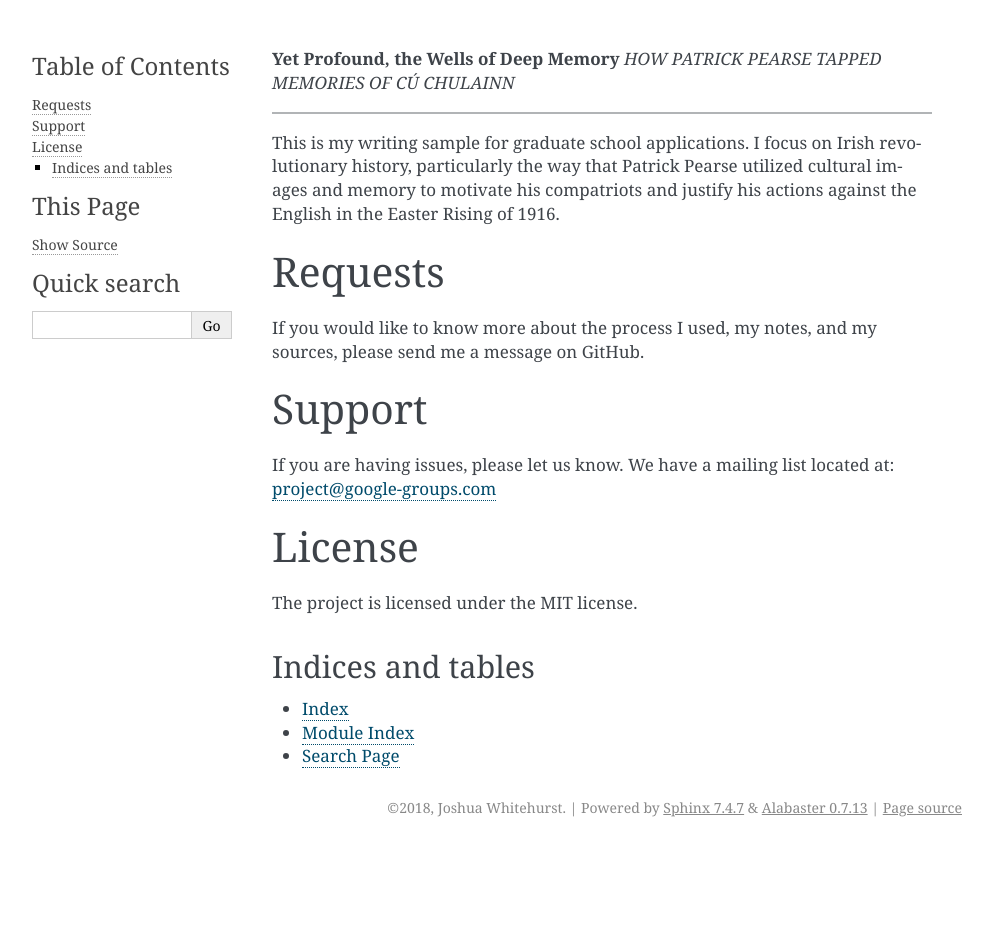
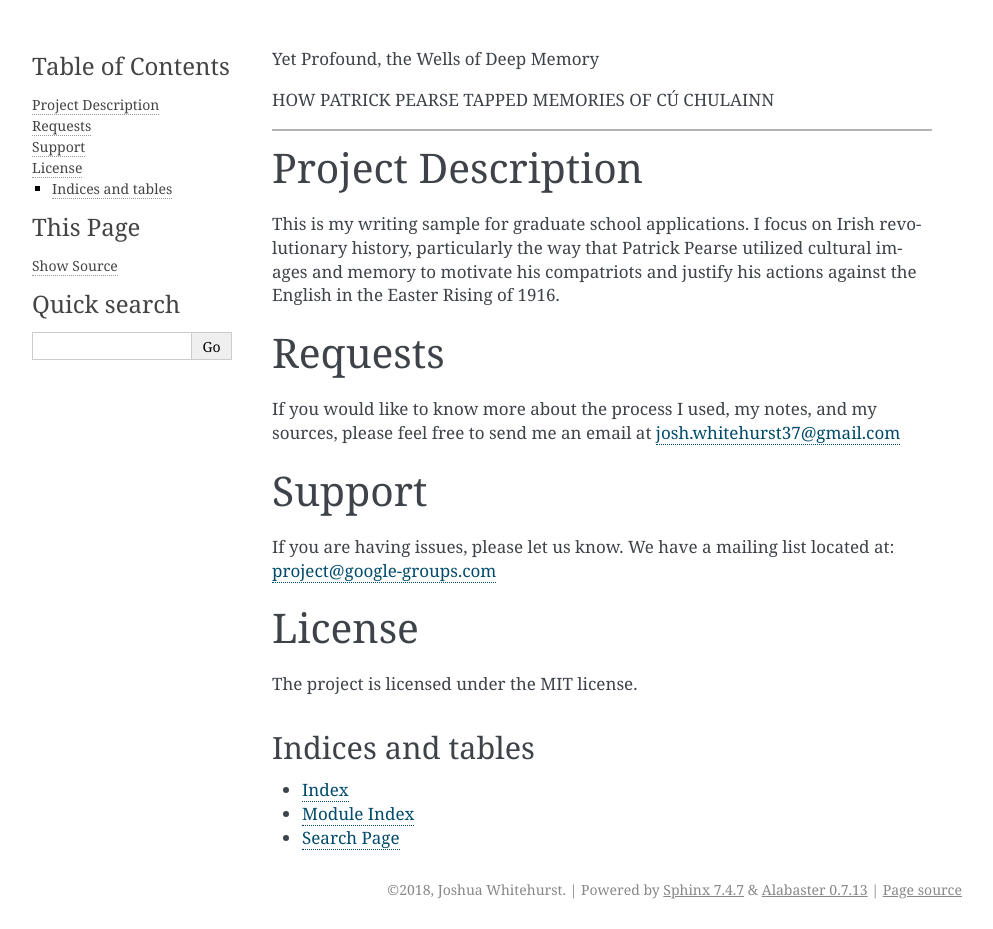
Before and after one commit to jwhitehurst37/writing_sample, a Sphinx documentation site: the page built from docs/index.rst, in a window 1280 px wide. Shown: the whole page, without its empty margins (148-1141 px from the left). Built offline with Sphinx 7.4.7, drawn with Linux system fonts in a browser that asks for light colours; before the commit the page ends 900 px from its top, so only the background shows below that.

Commit message:
clean up

```diff
--- a/docs/index.rst
+++ b/docs/index.rst
@@ -3,17 +3,21 @@
    You can adapt this file completely to your liking, but it should at least
    contain the root `toctree` directive.
 
-**Yet Profound, the Wells of Deep Memory**
-*HOW PATRICK PEARSE TAPPED MEMORIES OF CÚ CHULAINN*
+Yet Profound, the Wells of Deep Memory
+
+HOW PATRICK PEARSE TAPPED MEMORIES OF CÚ CHULAINN
 
 ==========================================
+
+Project Description
+-------
 
 This is my writing sample for graduate school applications. I focus on Irish revolutionary history, particularly the way that Patrick Pearse utilized cultural images and memory to motivate his compatriots and justify his actions against the English in the Easter Rising of 1916.
 
 Requests
 -------
 
-If you would like to know more about the process I used, my notes, and my sources, please send me a message on GitHub.
+If you would like to know more about the process I used, my notes, and my sources, please feel free to send me an email at josh.whitehurst37@gmail.com
 
 
 Support
```
